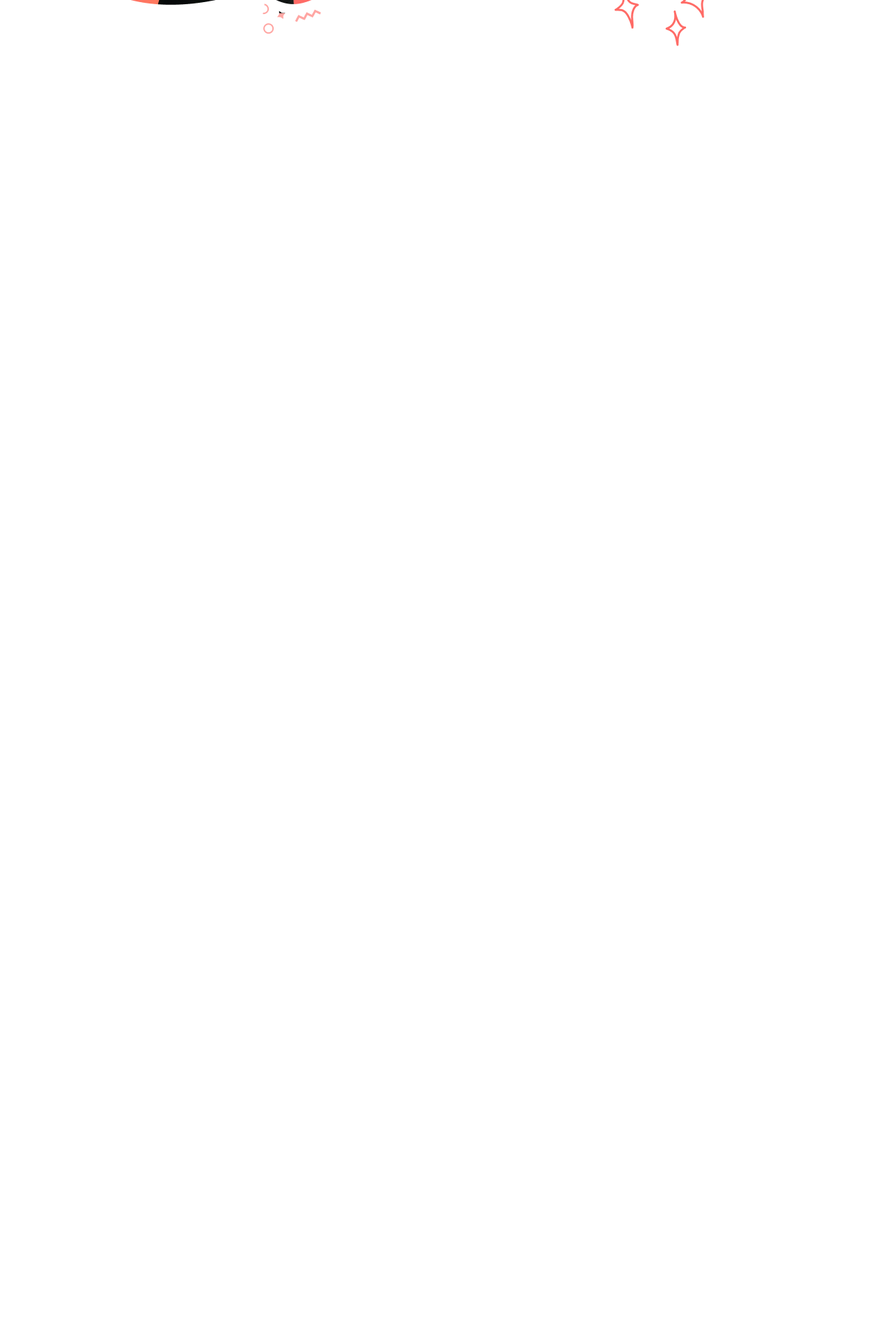
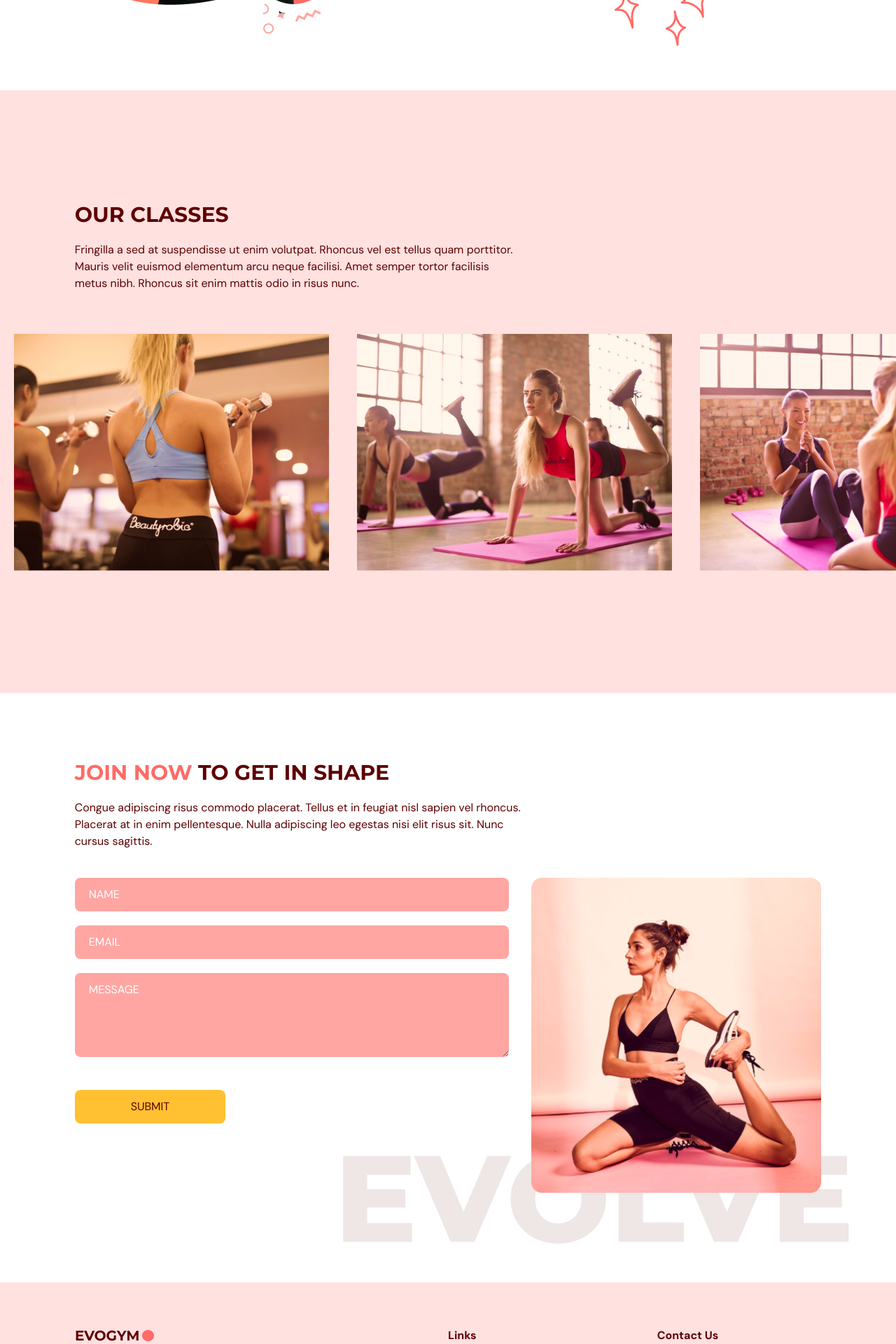
Before and after one commit to schuylermk/gym-typescript, a React (Vite) app: page / in a window 1280 px wide. Shown: the part 2000-3920 px from the top of the page at 70% size. Before the commit the page ends 2129 px from the top, so only its background shows below. Built offline with nearby package versions, Linux system fonts and the light colour scheme; the HTML template or start-up script is replaced by a standard one.

Commit message:
Update "scene" elements in App.tsx, add comment on Contact Us > index.tsx

```diff
--- a/src/App.tsx
+++ b/src/App.tsx
@@ -3,6 +3,9 @@
 import Benefits from "@/scenes/benefits/";
 import { useEffect, useState } from "react";
 import { SelectedPage } from "./shared/types";
+import ContactUs from "./scenes/contactUs";
+import OurClasses from "./scenes/ourClasses";
+import Footer from "./scenes/footer";
 
 function App() {
   const [selectedPage, setSelectedPage] = useState<SelectedPage>(
@@ -17,23 +20,25 @@
         setSelectedPage(SelectedPage.Home);
       }
       if (window.scrollY !== 0) setIsTopOfPage(false);
-    }
-    window.addEventListener('scroll', handleScroll);
-    return () => removeEventListener('scroll', handleScroll);
-  })
+    };
+    window.addEventListener("scroll", handleScroll);
+    return () => removeEventListener("scroll", handleScroll);
+  });
 
   return (
-
     <div className="app bg-gray-20">
       <Navbar
         isTopOfPage={isTopOfPage}
         selectedPage={selectedPage}
         setSelectedPage={setSelectedPage}
       />
-    <Home setSelectedPage={setSelectedPage}/>
-    <Benefits setSelectedPage={setSelectedPage}/>
+      <Home setSelectedPage={setSelectedPage} />
+      <Benefits setSelectedPage={setSelectedPage} />
+      <OurClasses setSelectedPage={setSelectedPage} />
+      <ContactUs setSelectedPage={setSelectedPage} />
+      <Footer />
     </div>
-  )
+  );
 }
 
-export default App
+export default App;
--- a/src/scenes/contactUs/index.tsx
+++ b/src/scenes/contactUs/index.tsx
@@ -28,6 +28,7 @@
   return (
     <section id="contactus" className="mx-auto w-5/6 pt-24 pb-32">
       <motion.div
+        // Sets the navbar link styling to indicate that this is the page you're on... when you are on it
         onViewportEnter={() => setSelectedPage(SelectedPage.ContactUs)}
       >
         {/* HEADER */}
```
